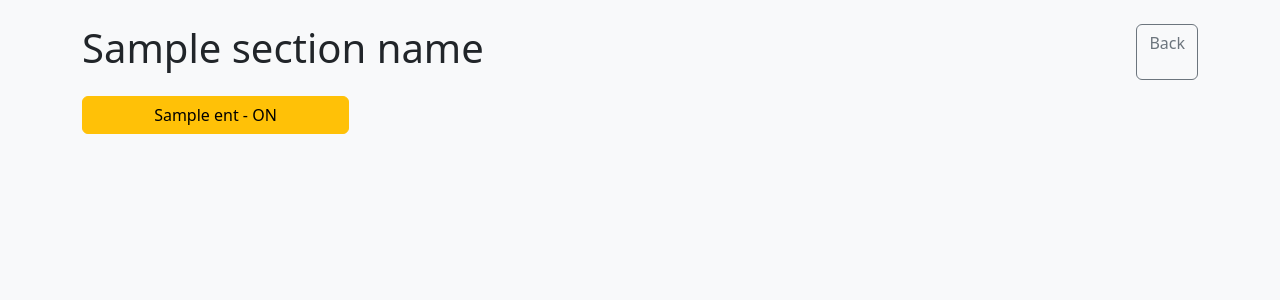
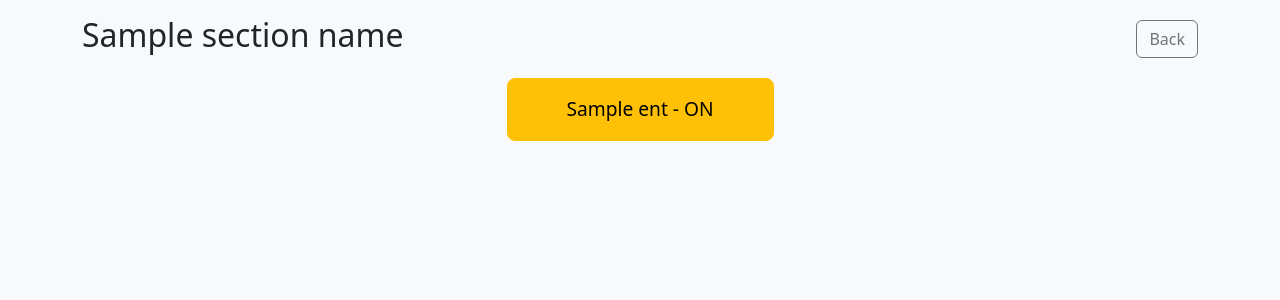
Before and after one commit to Fahad0x1/test, a Flask app: template templates/section.html in a window 1280 px wide. Shown: the top 300 px of the page. Run offline with Flask 3, Linux system fonts and the light colour scheme; the template is opened without the code that fills it: most values are stand-ins (such as "Sample title", 1, 10 or a date in 2020).

Commit message:
Update section.html

```diff
--- a/templates/section.html
+++ b/templates/section.html
@@ -1,17 +1,20 @@
 <!DOCTYPE html>
-<html>
+<html lang="en">
 <head>
+<meta charset="utf-8">
+<meta name="viewport" content="width=device-width, initial-scale=1, maximum-scale=1">
 <title>{{ section_name }}</title>
+
 <link href="https://cdn.jsdelivr.net/npm/bootstrap@5.3.2/dist/css/bootstrap.min.css" rel="stylesheet">
+
 <script>
 async function toggleEntity(entity_id, btn) {
     btn.disabled = true;
     const res = await fetch(`/toggle/${entity_id}`);
     if(res.ok){
-                const currentClass = btn.classList.contains("btn-warning") ? "btn-warning" : "btn-secondary";
+        const name = btn.getAttribute("data-name");
         btn.classList.toggle("btn-warning");
         btn.classList.toggle("btn-secondary");
-                const name = btn.getAttribute("data-name");
         btn.innerText = btn.classList.contains("btn-warning") ? `${name} - ON` : `${name} - OFF`;
     }
     btn.disabled = false;
@@ -39,46 +42,42 @@
         });
     }
 }
-
 setInterval(refreshEntities, 5000);
 </script>
+
+<style>
+  body { background:#f8f9fa; }
+  .entity-btn { padding:1rem; font-size:1.2rem; margin-bottom:1rem; width:100%; border-radius:0.5rem; }
+  video { width:100%; border-radius:10px; margin-bottom:1rem; }
+</style>
 </head>
-<body class="bg-light">
-    <div class="container py-4">
-        <div class="d-flex justify-content-between mb-3">
-            <h1>{{ section_name }}</h1>
+<body>
+<div class="container py-3">
+    <div class="d-flex justify-content-between align-items-center mb-3">
+        <h2>{{ section_name }}</h2>
         <a href="{{ url_for('dashboard') }}" class="btn btn-outline-secondary">Back</a>
     </div>
-       <div class="row g-3">
+
+    <div class="row g-3 justify-content-center">
     {% for ent in entities %}
-        <div class="col-12 col-sm-6 col-md-4 col-lg-3">
+        <div class="col-12 col-sm-6 col-md-4 col-lg-3 d-flex justify-content-center">
             {% if ent.entity_id.startswith('camera.') %}
-                <!-- بطاقة الكاميرا -->
-                <div class="card">
-                    <video controls autoplay muted class="card-img-top">
+            <video controls autoplay muted>
                 <source src="{{ session['ha_url'] }}/api/camera_proxy_stream/{{ ent.entity_id }}?token={{ session['ha_token'] }}" type="video/mp4">
+                Your browser does not support the video tag.
             </video>
-                    <div class="card-body text-center">
-                        <h5 class="card-title">{{ ent.name }}</h5>
-                    </div>
-                </div>
-            {% elif ent.entity_id.startswith('script.') %}
-                <!-- زر سكربت -->
-                <button class="btn btn-success w-100 mb-2" data-name="{{ ent.name }}" onclick="runScript('{{ ent.entity_id }}', this)">
-                    {{ ent.name }}
-                </button>
+            <p class="text-center">{{ ent.name }}</p>
             {% else %}
-                <!-- زر toggle -->
-                <button class="btn {% if ent.state in ['on','open','unlocked'] %}btn-warning{% else %}btn-secondary{% endif %} w-100 mb-2"
-                        data-name="{{ ent.name }}" id="{{ ent.entity_id }}"
+            <button id="{{ ent.entity_id }}"
+                    data-name="{{ ent.name }}"
+                    class="btn entity-btn {% if ent.state == 'on' or ent.state=='open' or ent.state=='unlocked' %}btn-warning{% else %}btn-secondary{% endif %}"
                     onclick="toggleEntity('{{ ent.entity_id }}', this)">
-                    {{ ent.name }} - {% if ent.state in ['on','open','unlocked'] %}ON{% else %}OFF{% endif %}
+                {{ ent.name }} - {% if ent.state == 'on' or ent.state=='open' or ent.state=='unlocked' %}ON{% else %}OFF{% endif %}
             </button>
             {% endif %}
         </div>
     {% endfor %}
     </div>
-
 </div>
 </body>
 </html>
```
Lines whose indentation alone changed are shown as unchanged.
